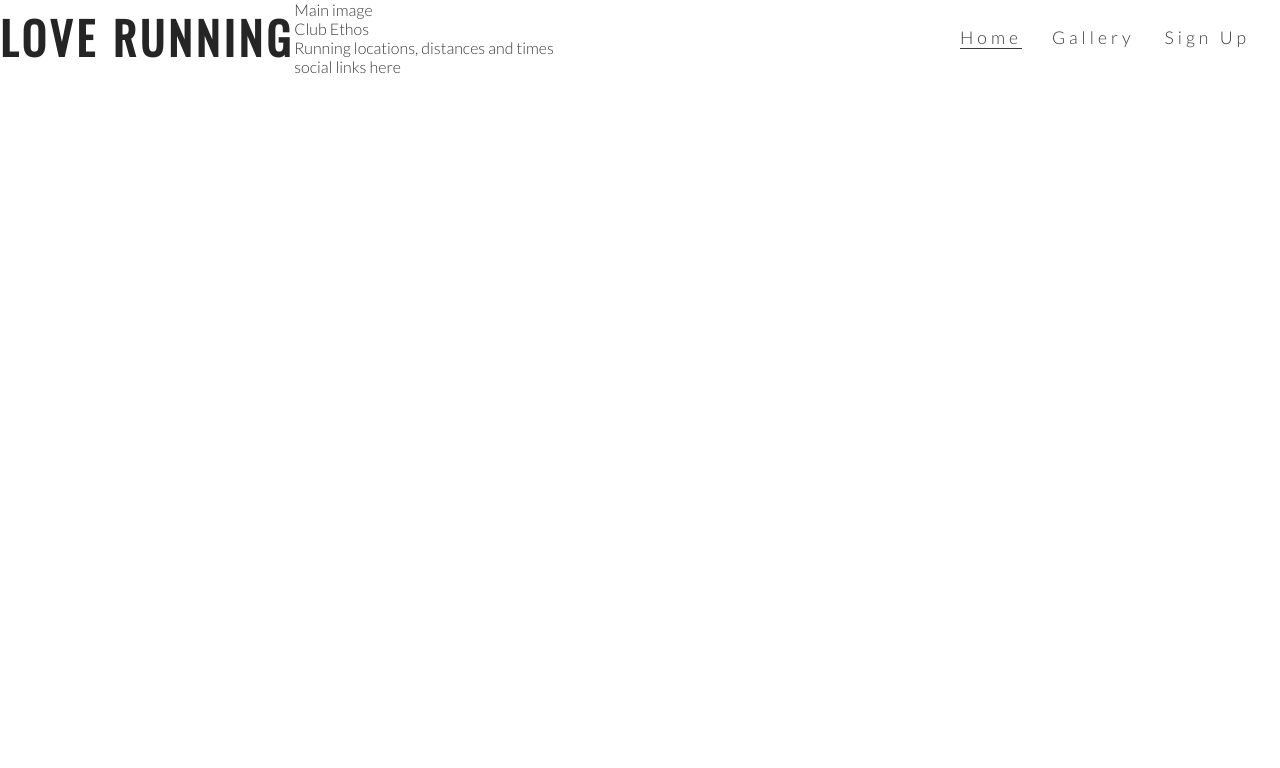
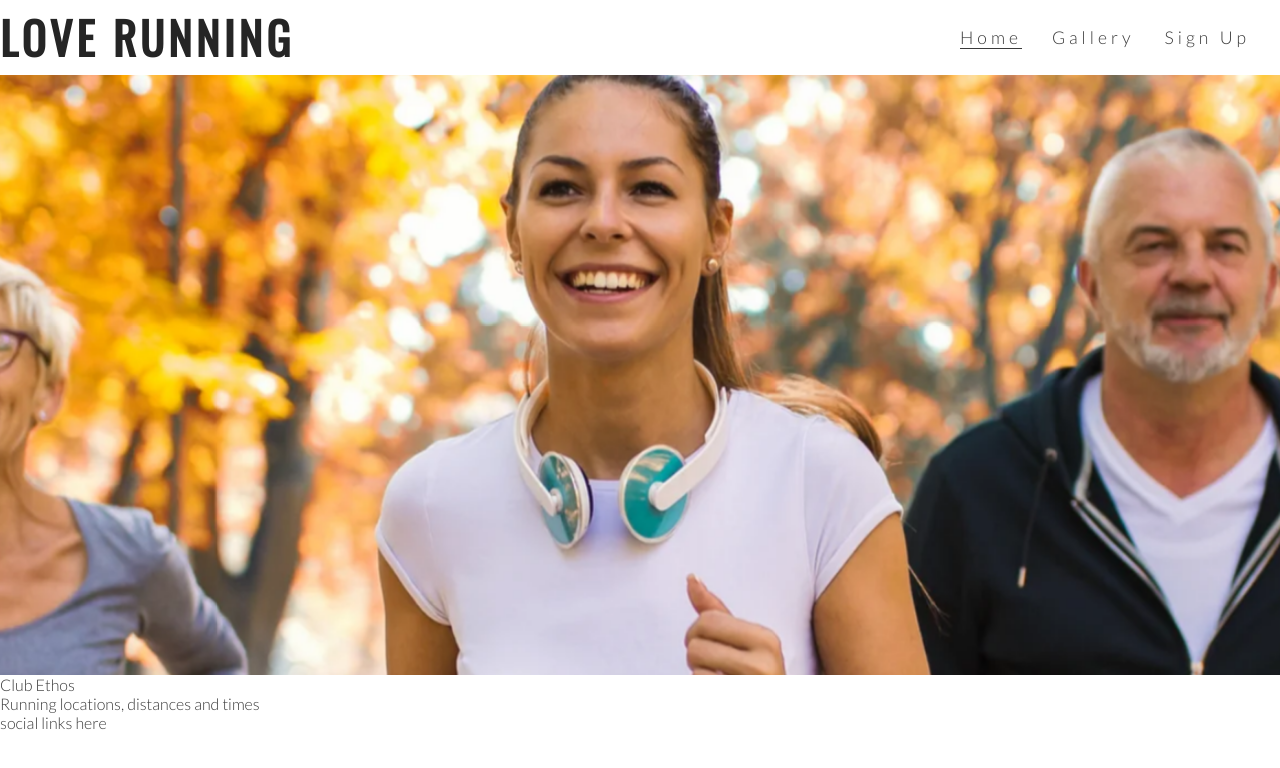
Before and after one commit to Herrlin85/love-running, a plain HTML site: page index.html in a window 1280 px wide. Drawn offline with nearby package versions, Linux system fonts and the light colour scheme.

Commit message:
Add hero image and animation for zoom

```diff
--- a/assets/css/style.css
+++ b/assets/css/style.css
@@ -57,3 +57,33 @@ h2 {
 #menu a:hover {
     border-bottom: 1px solid #3a3a3a;
 }
+
+/* hero image */
+
+#image-outer {
+    height: 600px;
+    width: 100%;
+    overflow: hidden;
+}
+
+#hero-image {
+    height: 600px;
+    width: 100%;
+    background: url(../images/hero-image.webp) no-repeat center center;
+
+    /* animates zoom effect on loading page */
+    animation-name: hero-zoom;
+    animation-duration: 5s;
+    animation-fill-mode: forwards;
+}
+
+/* creates the level of zoom for hero image */
+@keyframes hero-zoom {
+    from {
+        transform: scale(1);
+    }
+
+    to {
+        transform: scale(1.1);
+    }
+}
--- a/index.html
+++ b/index.html
@@ -29,8 +29,8 @@
             </ul>
         </nav>
     </header>
-    <section>
-        Main image
+    <section id="image-outer">
+        <div id="hero-image"></div>
     </section>
     <section>
         Club Ethos
```
Also changed, not shown: assets/images/hero-image.webp (added).
